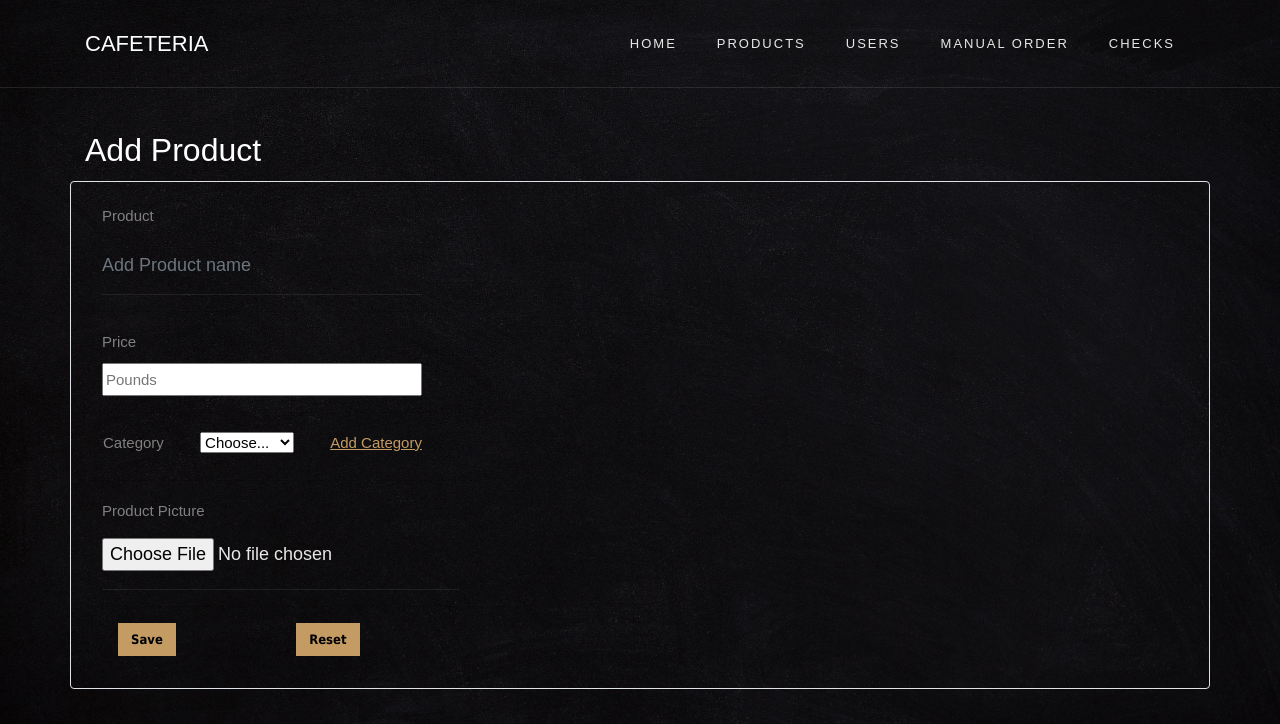
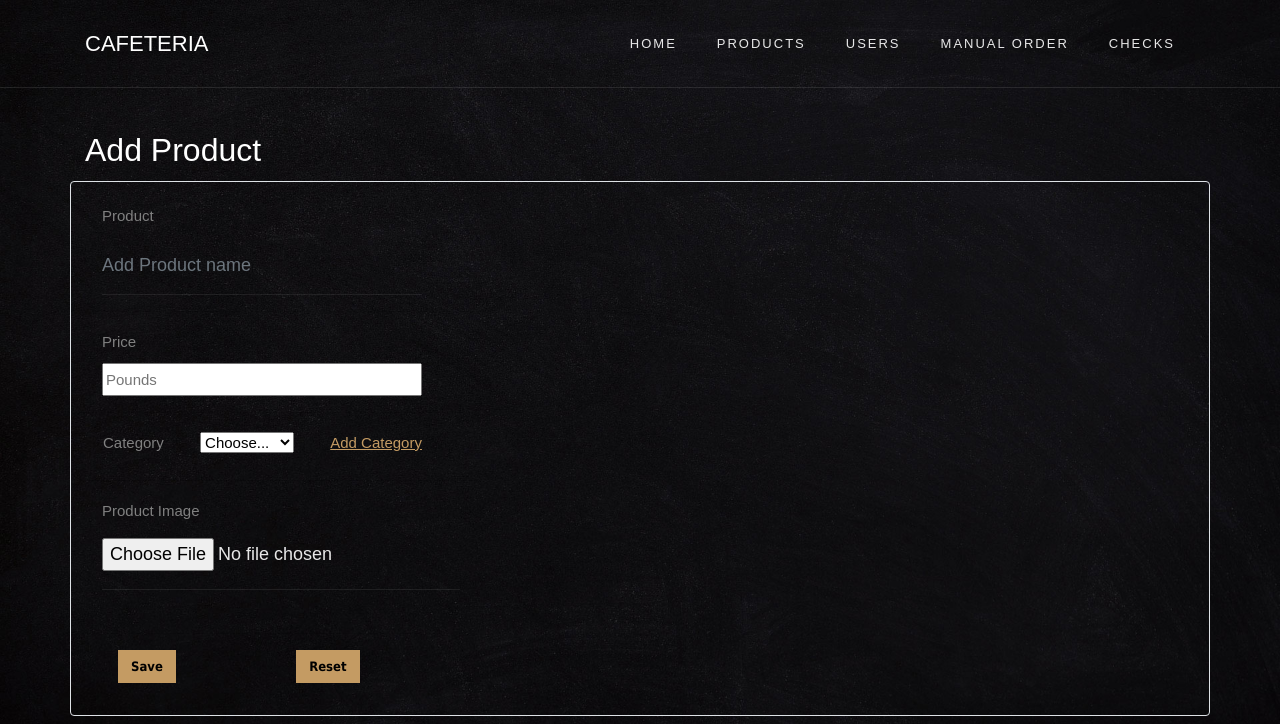
Before and after one commit to leila672/Cafeteria, a PHP site: page /addProduct.php in a window 1280 px wide. Shown: the top 724 px of the page. Run offline with PHP 8.4, Linux system fonts and the light colour scheme.

Commit message:
add product page

```diff
--- a/Admin/addProduct.php
+++ b/Admin/addProduct.php
@@ -1,3 +1,10 @@
+<?php
+include("errorPHPChecker.php");
+
+$errorName = !empty($_GET['errorName']) ? $_GET['errorName'] : "";
+$errorFile1 = !empty($_GET['errorFile1']) ? $_GET['errorFile1'] : "";
+$errorFile2 = !empty($_GET['errorFile2']) ? $_GET['errorFile2'] : "";
+?>
 <!DOCTYPE html>
 <html lang="en">
 
@@ -26,11 +33,12 @@
         <div class="d-flex justify-content-between align-items-center pt-3" style="margin-top: 7rem;">
             <h2>Add Product</h2>
         </div>
-        <form class="row border rounded" action="" method="post" enctype="multipart/form-data">
+        <form class="row border rounded" action="addProductValidation.php" method="post" enctype="multipart/form-data">
             <fieldset class="m-3">
                 <div class="col-md-3 mt-1">
                     <label class="form-label">Product</label>
                     <input type="text" name="product" class="form-control" value="" placeholder="Add Product name" style="width: 20rem;" required>
+                    <span class="text-danger row" style="width: 20rem; margin-left:0.4rem;"><?php if (!empty($errorName)) echo "$errorName"; ?></span>
                 </div>
 
 
@@ -59,11 +67,12 @@
                 <hr>
                 <div class="row-md-6">
                     <div class="col ">
-                        <label class="form-label">Product Picture</label>
+                        <label class="form-label">Product Image</label>
                     </div>
                     <div class="col">
-                        <input class="form-control btn" name="productPicture" type="file" id="formFile" required>
-                    </div>
+                        <input class="form-control" name="productImage" type="file" id="formFile" required>
+                    </div><span class="text-danger" style="margin-left:1.5rem;"><?php if (!empty($errorFile1)) echo "$errorFile1"; ?></span>
+                    <span class="text-danger" style="margin-left:0.3rem;"><?php if (!empty($errorFile2)) echo "$errorFile2"; ?></span>
                 </div>
 
                 <hr>
```
